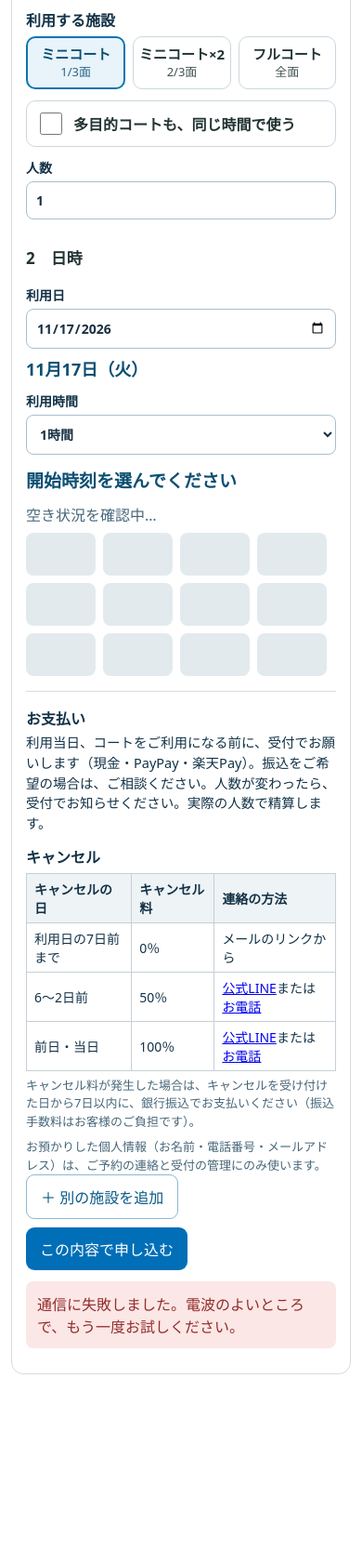
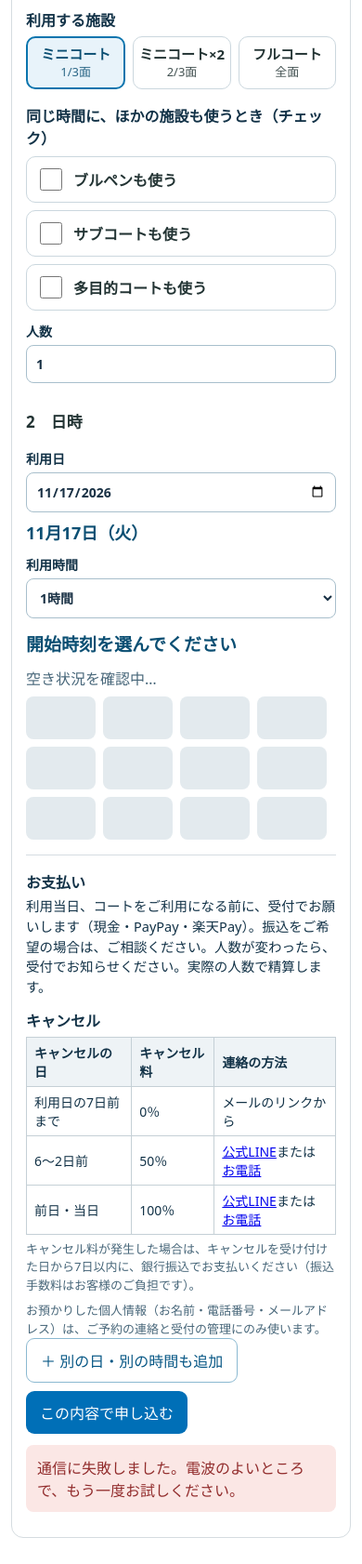
Before and after one commit to niikawa-dome/yoyaku, a plain HTML site: page index.html in a window 390 px wide. Shown: the part 1039-2721 px from the top of the page at 93% size. Before the commit the page ends 2545 px from the top, so only its background shows below. Drawn offline with Linux system fonts and the light colour scheme; no server answers.

Commit message:
Add files via upload

```diff
--- a/index.html
+++ b/index.html
@@ -70,7 +70,7 @@ table.cx{width:100%;border-collapse:collapse;font-size:14px;margin:6px 0}table.c
 .tint.slim{padding:10px 12px;margin:0 0 10px}.tint.slim .window-line{margin:0}.tint.slim details.how{margin-top:6px}
 h2.step{font-size:20px;margin:18px 0 8px;color:#0b4f73}h2.step.wide{grid-column:1/-1;margin:10px 0 0}
 .multi-wrap{display:flex!important;align-items:center;gap:12px;border:2px solid #0a75ae;border-radius:10px;padding:14px;background:#fff;font-size:17px;cursor:pointer}
-.multi-wrap.hidden{display:none!important}.multi-wrap input{width:26px;height:26px;flex:none;margin:0}.multi-wrap:has(input:checked){background:#e6f6ee;border-color:#00a566}
+.extra-group{display:grid;gap:8px}.extra-group>.fl{margin:4px 0 0}.extra-group.hidden{display:none!important}.multi-wrap.hidden{display:none!important}.multi-wrap input{width:26px;height:26px;flex:none;margin:0}.multi-wrap:has(input:checked){background:#e6f6ee;border-color:#00a566}
 .date-label{font-size:18px;font-weight:700;color:#0b4f73;margin-top:-4px}.date-label:empty{display:none}
 .pick-head{font-size:19px;font-weight:700;color:#0b4f73;margin:14px 0 4px}
 .slot-status{background:#00a566;color:#fff;font-size:18px;font-weight:700;padding:14px;border-radius:10px;margin:12px 0;text-align:center}
@@ -122,7 +122,11 @@ h2.step{font-size:17px!important;color:#233!important;margin:16px 0 6px!importan
  <div class="card"><div class="tint slim"><div id="web-booking-window" class="window-line" role="status">WEB予約の受付期間を確認中…</div><details class="how"><summary>受付のくわしい案内（当日・前日・先の日程）</summary><div id="web-guide" class="guide"></div><p class="hint small">LINEとお電話のお問い合わせの時点では、予約は確定しません。<a href="https://lin.ee/p2QUSXa" target="_blank" rel="noopener noreferrer">公式LINE</a>／<a href="tel:0765323807">0765-32-3807</a></p></details></div><h2 class="step">1　利用する施設</h2><div id="summary" class="summary hidden"><strong>追加した施設</strong><div id="cart"></div></div>
   <div class="grid"><div id="type-wrap" class="field wide"><span class="fl">利用区分</span><div id="type-chips" class="chips"></div><select id="type" class="hidden" onchange="typeChanged()"><option value="soccer">サッカー</option><option value="baseball">野球</option><option value="multi">多目的のみ</option></select></div>
    <div id="facility-wrap" class="field wide"><span class="fl">利用する施設</span><div id="facility-chips" class="chips"></div><select id="facility" class="hidden" onchange="facilityChanged()"><option value="1">ミニコート（1/3面）</option><option value="2">ミニコート×2（2/3面）</option><option value="3">フルコート</option></select></div><div id="next-fixed" class="hidden"><strong>次に選べる施設</strong><div class="select-fixed">多目的コート</div></div>
-   <label id="multi-wrap" class="multi-wrap hidden wide"><input type="checkbox" id="with-multi" onchange="multiChanged()"><span>多目的コートも、同じ時間で使う</span></label>
+   <div id="extra-wrap" class="extra-group wide"><span class="fl">同じ時間に、ほかの施設も使うとき（チェック）</span>
+    <label id="bull-wrap" class="multi-wrap hidden"><input type="checkbox" id="with-bull" onchange="multiChanged()"><span>ブルペンも使う</span></label>
+    <label id="bull-lane-wrap" class="hidden">ブルペンの利用レーン数<select id="extra-lanes" onchange="refreshSlots()"><option value="1">1レーン</option><option value="2">2レーン</option><option value="3">3レーン</option></select></label>
+    <label id="sub-wrap" class="multi-wrap hidden"><input type="checkbox" id="with-sub" onchange="multiChanged()"><span>サブコートも使う</span></label>
+    <label id="multi-wrap" class="multi-wrap hidden"><input type="checkbox" id="with-multi" onchange="multiChanged()"><span>多目的コートも使う</span></label></div>
    <label id="people-wrap" class="hidden">人数<input id="people" type="number" min="1" max="99" step="1" inputmode="numeric" value="1" oninput="updatePrice()"></label>
    <label id="lane-wrap" class="hidden">ブルペンの利用レーン数<select id="lane-count" onchange="refreshSlots()"><option value="1">1レーン</option><option value="2">2レーン</option><option value="3">3レーン</option></select></label>
    <h2 class="step wide">2　日時</h2><label>利用日<input id="date" type="date" onchange="refreshSlots()"></label><div id="date-label" class="date-label wide"></div><div id="booking-date-warning" class="notice error hidden" role="alert" style="border:2px solid #bd7c18;background:#fff2da;color:#673c00;font-weight:700"></div>
@@ -134,7 +138,7 @@ h2.step{font-size:17px!important;color:#233!important;margin:16px 0 6px!importan
    <h3>キャンセル</h3><table class="cx"><tr><th>キャンセルの日</th><th>キャンセル料</th><th>連絡の方法</th></tr><tr><td>利用日の7日前まで</td><td>0％</td><td>メールのリンクから</td></tr><tr><td>6〜2日前</td><td>50％</td><td><a href="https://lin.ee/p2QUSXa" target="_blank" rel="noopener noreferrer">公式LINE</a>または<a href="tel:0765323807">お電話</a></td></tr><tr><td>前日・当日</td><td>100％</td><td><a href="https://lin.ee/p2QUSXa" target="_blank" rel="noopener noreferrer">公式LINE</a>または<a href="tel:0765323807">お電話</a></td></tr></table>
    <p class="hint small">キャンセル料が発生した場合は、キャンセルを受け付けた日から7日以内に、銀行振込でお支払いください（振込手数料はお客様のご負担です）。</p></div>
   <p class="hint small privacy">お預かりした個人情報（お名前・電話番号・メールアドレス）は、ご予約の連絡と受付の管理にのみ使います。</p>
-  <div class="row"><button type="button" id="add-more" class="secondary" onclick="addToCart()">＋ 別の施設を追加</button><button type="button" id="user-submit" onclick="submit()">この内容で申し込む</button></div>
+  <div class="row"><button type="button" id="add-more" class="secondary" onclick="addToCart()">＋ 別の日・別の時間も追加</button><button type="button" id="user-submit" onclick="submit()">この内容で申し込む</button></div>
   <div id="user-msg" role="status"></div>
   <div id="sending" class="sending hidden" role="status"><div><strong>送信しています…</strong><br>10秒ほどかかります。このままお待ちください。</div></div>
  </div>
@@ -219,15 +223,26 @@ function typeChanged(){const t=$('type').value;
   options('facility',t==='soccer'?[['1','ミニコート（1/3面）'],['2','ミニコート×2（2/3面）'],['3','フルコート']]:
   t==='baseball'?[['ブルペン','ブルペン'],['サブコート','サブコート']]:[['多目的','多目的']]);facilityChanged()}
 function facilityChanged(){syncChips();const visible=$('type').value==='baseball'&&$('facility').value==='ブルペン';$('lane-wrap').classList.toggle('hidden',!visible);moreUI();refreshSlots()}
-function withMulti(){return !!$('with-multi')&&$('with-multi').checked&&!$('multi-wrap').classList.contains('hidden')}
+function vis(id){return !!$(id)&&!$(id).classList.contains('hidden')}
+function extras(){const o=[];if(vis('bull-wrap')&&$('with-bull').checked)o.push('bull');if(vis('sub-wrap')&&$('with-sub').checked)o.push('sub');if(vis('multi-wrap')&&$('with-multi').checked)o.push('multi');return o}
+function withMulti(){return extras().includes('multi')}
+function clearExtras(){['with-bull','with-sub','with-multi'].forEach(id=>{if($(id))$(id).checked=false})}
+const EXTRA_NAME={bull:'ブルペン',sub:'サブコート',multi:'多目的'};
+function extraItem(k,r){const b={...r,people:0};
+  if(k==='bull')return {...b,type:'baseball',units:Number($('extra-lanes').value),label:'ブルペン'};
+  if(k==='sub')return {...b,type:'baseball',units:1,label:'サブコート',people:Number($('people').value)};
+  return {...b,type:'multi',units:1,label:'多目的',people:Number($('people').value)}}
 function picked(){const type=$('type').value,value=$('facility').value;const r={type,units:type==='soccer'?Number(value):type==='baseball'&&value==='ブルペン'?Number($('lane-count').value):1,label:type==='baseball'?value:'多目的',
   date:$('date').value,memberType:$('member').value,start:chosen,end:chosen?hm(min(chosen)+Number($('duration').value)):'',people:0};
   if(eligible(r))r.people=Number($('people').value);return r}
-function allPicked(){const r=picked();const list=[r];if(withMulti()){list.push({...r,type:'multi',units:1,label:'多目的',people:Number($('people').value)})}return list}
-function needPeople(){return eligible(picked())||withMulti()}
-function multiChanged(){$('people-wrap').classList.toggle('hidden',!needPeople());refreshSlots()}
-function moreUI(){const t=$('type').value;$('add-more').classList.remove('hidden');
-  const showMulti=(t==='soccer'||t==='baseball');$('multi-wrap').classList.toggle('hidden',!showMulti);if(!showMulti)$('with-multi').checked=false;$('people-wrap').classList.toggle('hidden',!needPeople())}
+function allPicked(){const r=picked();return [r,...extras().map(k=>extraItem(k,r))]}
+function needPeople(){return allPicked().some(eligible)}
+function multiChanged(){moreUI();refreshSlots()}
+function moreUI(){const t=$('type').value,f=$('facility').value;$('add-more').classList.remove('hidden');
+  const kind=t==='soccer'?'soccer':t==='multi'?'multi':f==='ブルペン'?'bull':'sub';
+  [['bull-wrap','with-bull','bull'],['sub-wrap','with-sub','sub'],['multi-wrap','with-multi','multi']].forEach(([w,c,k])=>{const show=kind!==k;$(w).classList.toggle('hidden',!show);if(!show)$(c).checked=false});
+  $('bull-lane-wrap').classList.toggle('hidden',!(vis('bull-wrap')&&$('with-bull').checked));
+  $('people-wrap').classList.toggle('hidden',!needPeople())}
 function min(t){const [h,m]=t.split(':').map(Number);return h*60+m}function hm(m){return String(Math.floor(m/60)).padStart(2,'0')+':'+String(m%60).padStart(2,'0')}
 function yen(v){return v.toLocaleString('ja-JP')+'円'}
 function rate(r){if(r.memberType==='一般')return r.type==='soccer'?(r.units===3?8500:4000*r.units):r.type==='multi'?4000:r.label==='ブルペン'?1500*r.units:1500;return r.type==='soccer'?(r.units===3?7000:3000*r.units):r.type==='multi'?3000:r.label==='ブルペン'?1500*r.units:1000}
@@ -242,7 +257,7 @@ function basisOf(r){if(!r.end||!r.start)return '';const hrs=(min(r.end)-min(r.st
   return unit*r.people*hrs<court?'個人料金（'+unit+'円×'+r.people+'人'+(hrs===1?'':'×'+hrs+'時間')+'）':'コート料金'}
 function labelOf(r){return r.type==='soccer'?(r.units===3?'フルコート':r.units===2?'ミニコート×2（2/3面）':'ミニコート（1/3面）'):r.label==='ブルペン'?'ブルペン '+r.units+'レーン':r.label}
 const DRAFT_KEY='dome-member-selection-v34';let draftReady=false;
-function saveSelection(){if(!draftReady)return;try{sessionStorage.setItem(DRAFT_KEY,JSON.stringify({saved:Date.now(),cart,chosen,date:$('date').value,type:$('type').value,facility:$('facility').value,duration:$('duration').value,people:$('people').value,lanes:$('lane-count').value,member:$('member').value,multi:$('with-multi').checked}))}catch(e){}}
+function saveSelection(){if(!draftReady)return;try{sessionStorage.setItem(DRAFT_KEY,JSON.stringify({saved:Date.now(),cart,chosen,date:$('date').value,type:$('type').value,facility:$('facility').value,duration:$('duration').value,people:$('people').value,lanes:$('lane-count').value,member:$('member').value,multi:$('with-multi').checked,bull:$('with-bull').checked,sub:$('with-sub').checked,xl:$('extra-lanes').value}))}catch(e){}}
 function clearSelection(){try{sessionStorage.removeItem(DRAFT_KEY)}catch(e){}}
 function restoreSelection(){try{const d=JSON.parse(sessionStorage.getItem(DRAFT_KEY)||'null');if(!d||Date.now()-d.saved>7200000){clearSelection();return false}
   if(!Array.isArray(d.cart)||d.cart.length>8)return false;cart=d.cart.filter(r=>r&&/^20\d\d-\d\d-\d\d$/.test(r.date)&&/^\d\d:\d\d$/.test(r.start));
@@ -250,7 +265,7 @@ function restoreSelection(){try{const d=JSON.parse(sessionStorage.getItem(DRAFT_
   if(d.people)$('people').value=d.people;if(d.lanes)$('lane-count').value=d.lanes;if(d.member)$('member').value=d.member;
   restrictNext();if([...$('type').options].some(o=>o.value===d.type)){$('type').value=d.type;typeChanged()}
   if([...$('facility').options].some(o=>o.value===d.facility)){$('facility').value=d.facility;facilityChanged()}
-  moreUI();if(d.multi&&!$('multi-wrap').classList.contains('hidden')){$('with-multi').checked=true;moreUI()}chosen=d.chosen||'';selectedTime();renderCart();refreshSlots(true);return true
+  moreUI();if(d.xl)$('extra-lanes').value=d.xl;[['bull','with-bull','bull-wrap'],['sub','with-sub','sub-wrap'],['multi','with-multi','multi-wrap']].forEach(([k,c,w])=>{if(d[k]&&vis(w))$(c).checked=true});moreUI();chosen=d.chosen||'';selectedTime();renderCart();refreshSlots(true);return true
 }catch(e){clearSelection();return false}}
 function contactNotice(el,kind){const past=kind==='past';el.replaceChildren();const p=document.createElement('div');p.setAttribute('role','alert');p.style.cssText='font-weight:700;color:#673c00;background:#fff2da;border:2px solid #bd7c18;border-radius:8px;padding:10px';
   p.append(document.createTextNode(past?'過去の日付は選べません。'+mdLabel(tomorrowStr())+'以降の日付を選んでください。':kind==='sameDay'?'当日のご利用は、WEBでは受け付けていません。公式LINEまたはお電話でご連絡ください。':'前日のご利用は、WEBでは受け付けていません。公式LINEまたはお電話でご連絡ください（WEB予約は、利用日の'+webMinDays+'日前までです）。'));
@@ -260,16 +275,17 @@ function contactNotice(el,kind){const past=kind==='past';el.replaceChildren();co
 function updatePrice(){renderCart()}
 function memberChanged(){cart.forEach(r=>r.memberType=$('member').value);renderCart()}
 function dayLabel(d){const x=new Date(d+'T12:00:00+09:00');return (x.getUTCMonth()+1)+'月'+x.getUTCDate()+'日（'+'日月火水木金土'[x.getUTCDay()]+'）'}
-function selectedTime(){const r=picked(),el=$('selected-time');if(!chosen){el.classList.add('hidden');el.textContent='';return}el.classList.remove('hidden');el.textContent=dayLabel(r.date)+' '+r.start+'〜'+r.end+'（'+$('duration').selectedOptions[0].textContent+'）'+(withMulti()?'　コート＋多目的':'')}
+function selectedTime(){const r=picked(),el=$('selected-time');if(!chosen){el.classList.add('hidden');el.textContent='';return}el.classList.remove('hidden');el.textContent=dayLabel(r.date)+' '+r.start+'〜'+r.end+'（'+$('duration').selectedOptions[0].textContent+'）'+(extras().length?'　＋'+extras().map(k=>EXTRA_NAME[k]).join('＋'):'')}
 const availCache=new Map();
-function availabilityMerged(args,ok,id){const key=JSON.stringify([args,withMulti()]),hit=availCache.get(key);
+function availabilityMerged(args,ok,id){const ex=allPicked().slice(1),key=JSON.stringify([args,ex.map(x=>[x.type,x.units,x.label])]),hit=availCache.get(key);
   if(hit&&Date.now()-hit.t<45000){setTimeout(()=>ok(JSON.parse(JSON.stringify(hit.d))),0);return}
   const done=d=>{try{availCache.set(key,{t:Date.now(),d:JSON.parse(JSON.stringify(d))})}catch(e){}ok(d)};
-  if(!withMulti()||args[1]==='multi')return api('availability',args,done,id);
-  let a,b,n=0;const fin=()=>{if(++n<2)return;if(a&&b&&Array.isArray(a.slots)&&Array.isArray(b.slots))a.slots=a.slots.filter(t=>b.slots.includes(t));done(a)};
-  const bad=e=>msg(id,e.message||String(e),true);
-  rpc().withSuccessHandler(x=>{a=x;fin()}).withFailureHandler(bad).availability(...args);
-  rpc().withSuccessHandler(x=>{b=x;fin()}).withFailureHandler(bad).availability(args[0],'multi',1,args[3],'多目的',args[5])}
+  if(!ex.length)return api('availability',args,done,id);
+  const res=new Array(ex.length+1);let n=0,failed=false;
+  const fin=()=>{if(++n<res.length)return;const a=res[0];if(a&&Array.isArray(a.slots))res.slice(1).forEach(b=>{if(b&&Array.isArray(b.slots))a.slots=a.slots.filter(t=>b.slots.includes(t))});done(a)};
+  const bad=e=>{if(failed)return;failed=true;msg(id,e.message||String(e),true)};
+  rpc().withSuccessHandler(x=>{res[0]=x;fin()}).withFailureHandler(bad).availability(...args);
+  ex.forEach((x,i)=>rpc().withSuccessHandler(y=>{res[i+1]=y;fin()}).withFailureHandler(bad).availability(args[0],x.type,x.units,args[3],x.label,args[5]))}
 function refreshSlots(keep=false){if(!ADMIN_MODE)publicBookingWindow();const previous=keep?chosen:'';$('date-label').textContent=$('date').value?dayLabel($('date').value):'';if(!keep)chosen='';selectedTime();if(!keep)$('slots').innerHTML='<span class="sk-note">空き状況を確認中…</span>'+'<i class="sk"></i>'.repeat(12);updatePrice();const r=picked(),request=++slotRequest;
   availabilityMerged([r.date,r.type,r.units,$('duration').value,r.label,cart],data=>{
     if(request!==slotRequest)return;
@@ -295,7 +311,7 @@ function restrictNext(){const allowed=[['soccer','サッカー'],['baseball','
   options('type',allowed);typeChanged();$('type-wrap').classList.remove('hidden');$('facility-wrap').classList.remove('hidden');$('next-fixed').classList.add('hidden');moreUI()}
 function addToCart(){const list=allPicked();if(list.some(x=>eligible(x)&&(!Number.isInteger(x.people)||x.people<1||x.people>99)))return msg('user-msg','利用人数を1～99人で入力してください。',true);if(!chosen)return msg('user-msg','開始時刻を選んでください。',true);
   if(cart.length+list.length>8)return msg('user-msg','一度に申し込めるのは8件までです。この内容で申し込んだあと、続けて申し込んでください。',true);
-  cart.push(...list);$('with-multi').checked=false;chosen='';selectedTime();restrictNext();renderCart();msg('user-msg','選択した施設を保存しました。日付と時間の長さは、そのままです。続けて別の施設を選べます（開始時刻を選び直してください）。まだ予約は確定していません。')}
+  cart.push(...list);clearExtras();chosen='';selectedTime();restrictNext();renderCart();msg('user-msg','選択した内容を保存しました。続けて、別の日や別の時間の予約も選べます（日付と時間の長さは、そのままです。開始時刻を選び直してください）。まだ予約は確定していません。')}
 function sameItem(a,b){return a.type===b.type&&a.units===b.units&&a.label===b.label&&a.date===b.date&&a.start===b.start&&a.end===b.end}
 function submit(){if(chosen&&allPicked().some(x=>eligible(x)&&(!Number.isInteger(x.people)||x.people<1||x.people>99)))return msg('user-msg','人数を1～99人で入力してください。',true);const items=[...cart];if(chosen)allPicked().forEach(x=>{if(!items.some(y=>sameItem(y,x)))items.push(x)});if(!items.length)return msg('user-msg','開始時刻を選んでください。',true);
   const payload={name:$('name').value.trim(),phone:$('phone').value.trim(),email:$('email').value.trim(),memberType:$('member').value,items};
@@ -303,7 +319,7 @@ function submit(){if(chosen&&allPicked().some(x=>eligible(x)&&(!Number.isInteger
   if(!$('member').value){$('member').focus();return msg('user-msg','お客様の区分（会員／一般）を選んでください。',true)}
   const b=$('user-submit');b.disabled=true;b.textContent='送信しています…';$('sending').classList.remove('hidden');msg('user-msg','');const done=()=>{b.disabled=false;b.textContent='この内容で申し込む';$('sending').classList.add('hidden')};
   api('submitRequest',[payload],r=>{
-    done();availCache.clear();cart=[];chosen='';$('with-multi').checked=false;clearSelection();restrictNext();renderCart();clearSelection();
+    done();availCache.clear();cart=[];chosen='';clearExtras();clearSelection();restrictNext();renderCart();clearSelection();
     const target=$('user-msg');target.replaceChildren();
     const box=document.createElement('div');box.className='done-box';
     const h=document.createElement('h3');h.textContent=(r.count||0)+'件の予約希望を受け付けました';box.append(h);
```
